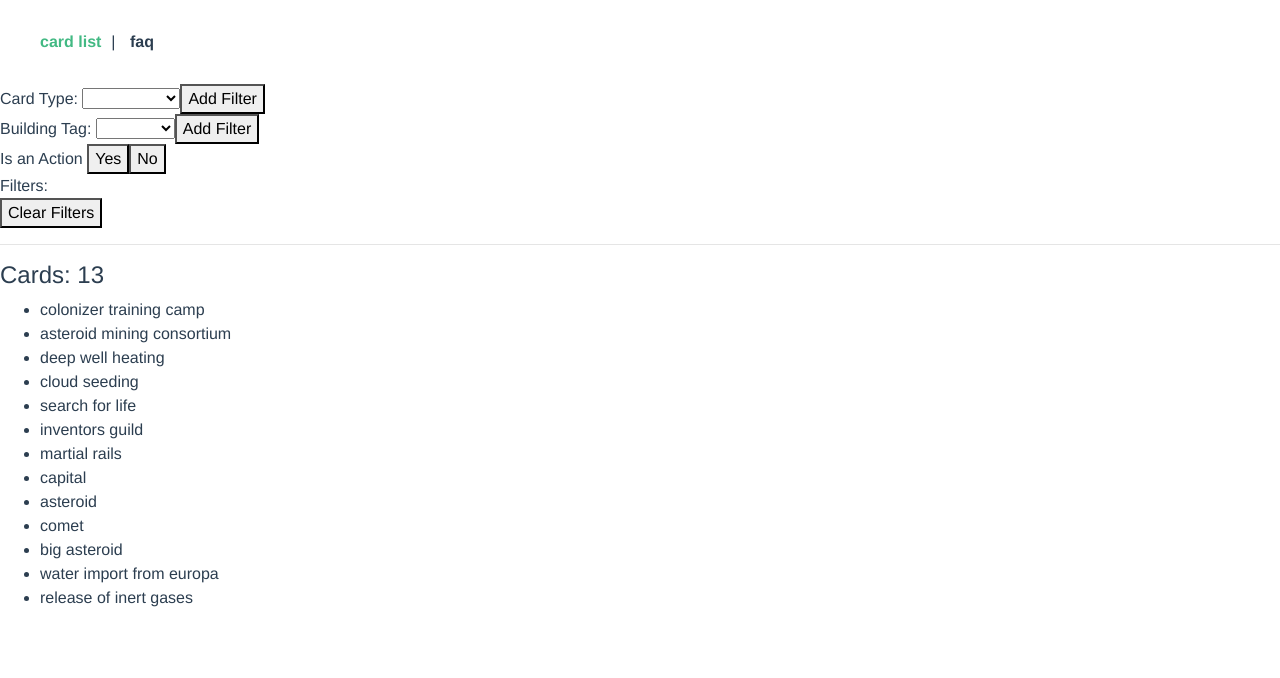
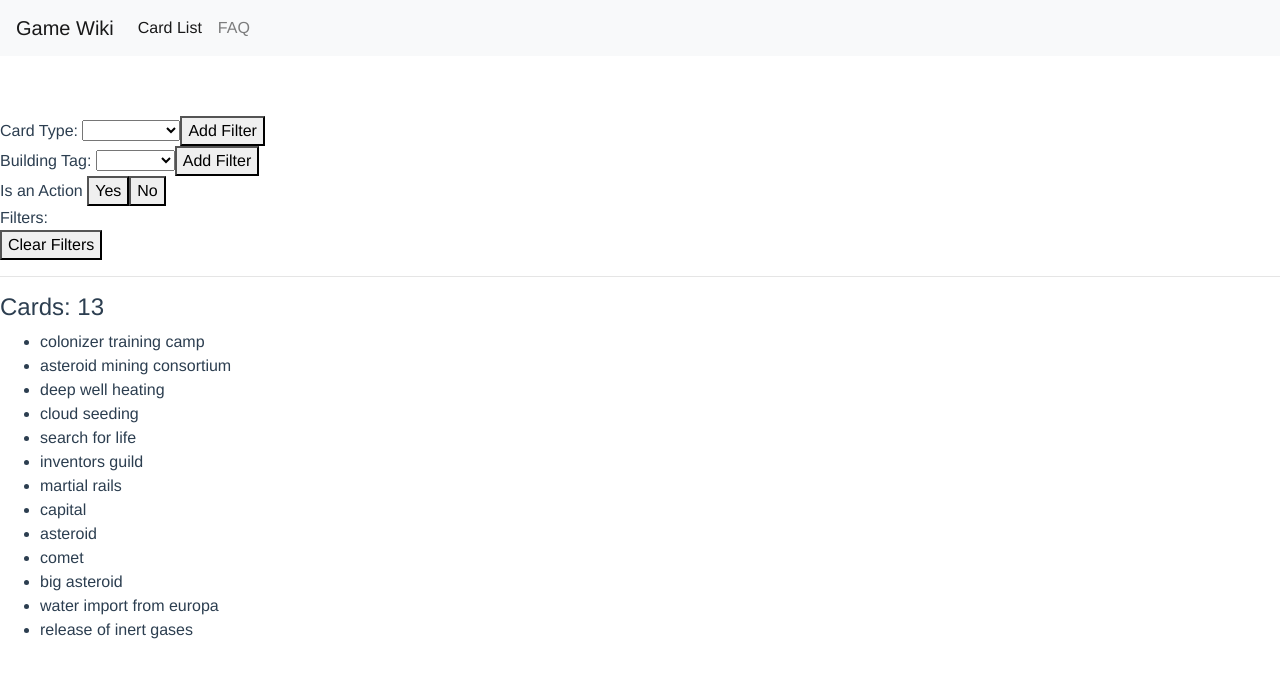
Before and after one commit to ryanechternacht/game-wiki, a Vue app: page / in a window 1280 px wide. Shown: the top 678 px of the page. Built offline with nearby package versions, Linux system fonts and the light colour scheme; what vue-lodash would draw is missing.

Commit message:
Refactor nav into navbar

```diff
--- a/src/App.vue
+++ b/src/App.vue
@@ -1,12 +1,51 @@
 <template>
   <div id="app">
-    <div id="nav">
-      <router-link to="/">card list</router-link>|
-      <router-link to="/faq">faq</router-link>
-    </div>
+    <nav class="navbar navbar-expand-lg navbar-light bg-light">
+      <router-link to="/" class="navbar-brand">Game Wiki</router-link>
+      <button
+        class="navbar-toggler"
+        type="button"
+        data-toggle="collapse"
+        data-target="#navbar-options"
+        aria-controls="navbar-options"
+        aria-expanded="false"
+        aria-label="Toggle navigation"
+      >
+        <span class="navbar-toggler-icon"></span>
+      </button>
+      <div class="collapse navbar-collapse" id="navbar-options">
+        <ul class="navbar-nav">
+          <li class="nav-item" :class="{active: area == 'card-list'}">
+            <router-link class="nav-link" to="/">Card List</router-link>
+          </li>
+          <li class="nav-item" :class="{active: area == 'faq'}">
+            <router-link class="nav-link" to="/faq">FAQ</router-link>
+          </li>
+        </ul>
+      </div>
+    </nav>
+    <div id="nav"></div>
     <router-view />
   </div>
 </template>
+
+<script>
+export default {
+  data() {
+    return {
+      area: "card-list"
+    };
+  },
+  watch: {
+    $route: "updateCurrentArea"
+  },
+  methods: {
+    updateCurrentArea() {
+      this.area = this.$route.matched.length && this.$route.matched[0].name;
+    }
+  }
+};
+</script>
 
 <style>
 #app {
--- a/src/router/index.js
+++ b/src/router/index.js
@@ -18,6 +18,7 @@ const routes = [
   {
     path: "/faq",
     component: FaqLayout,
+    name: "faq",
     props: true,
     children: [
       {
```
